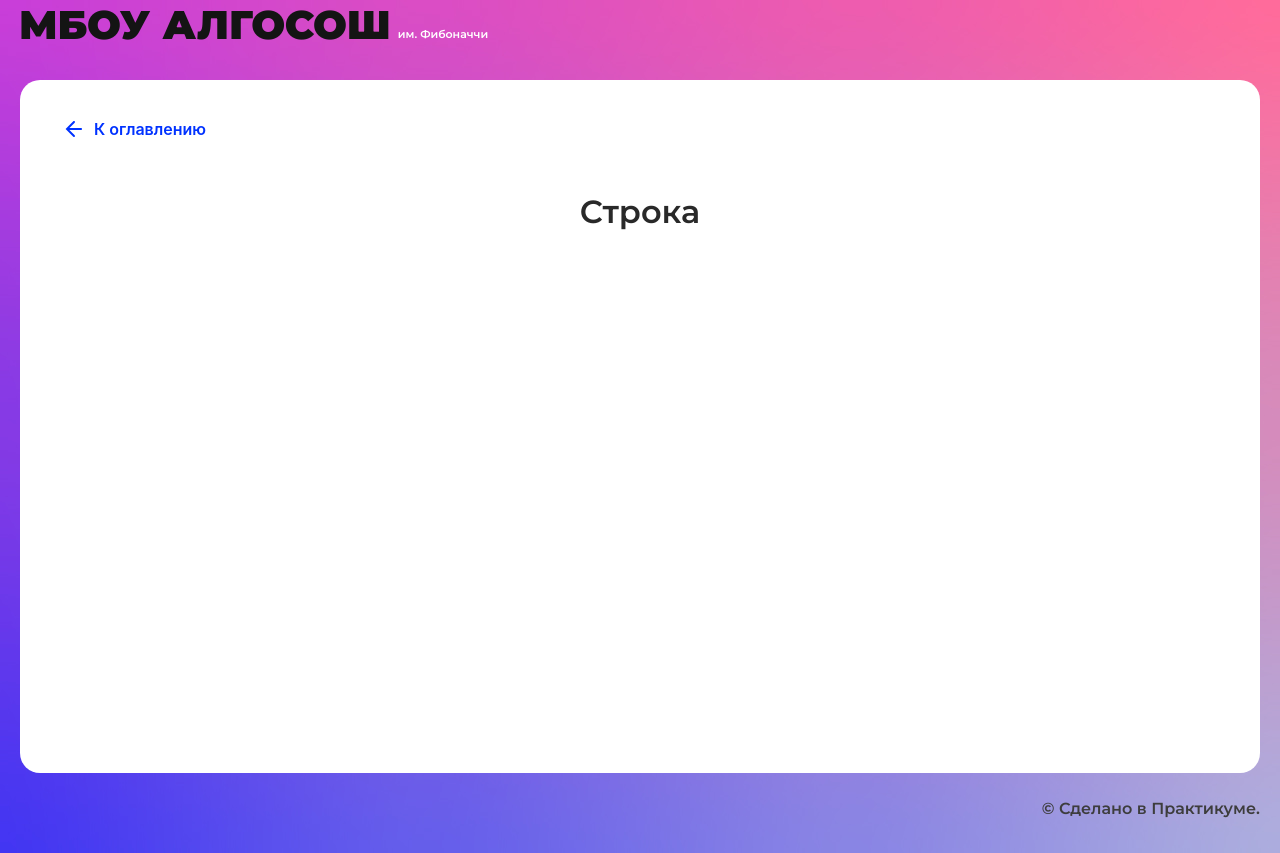
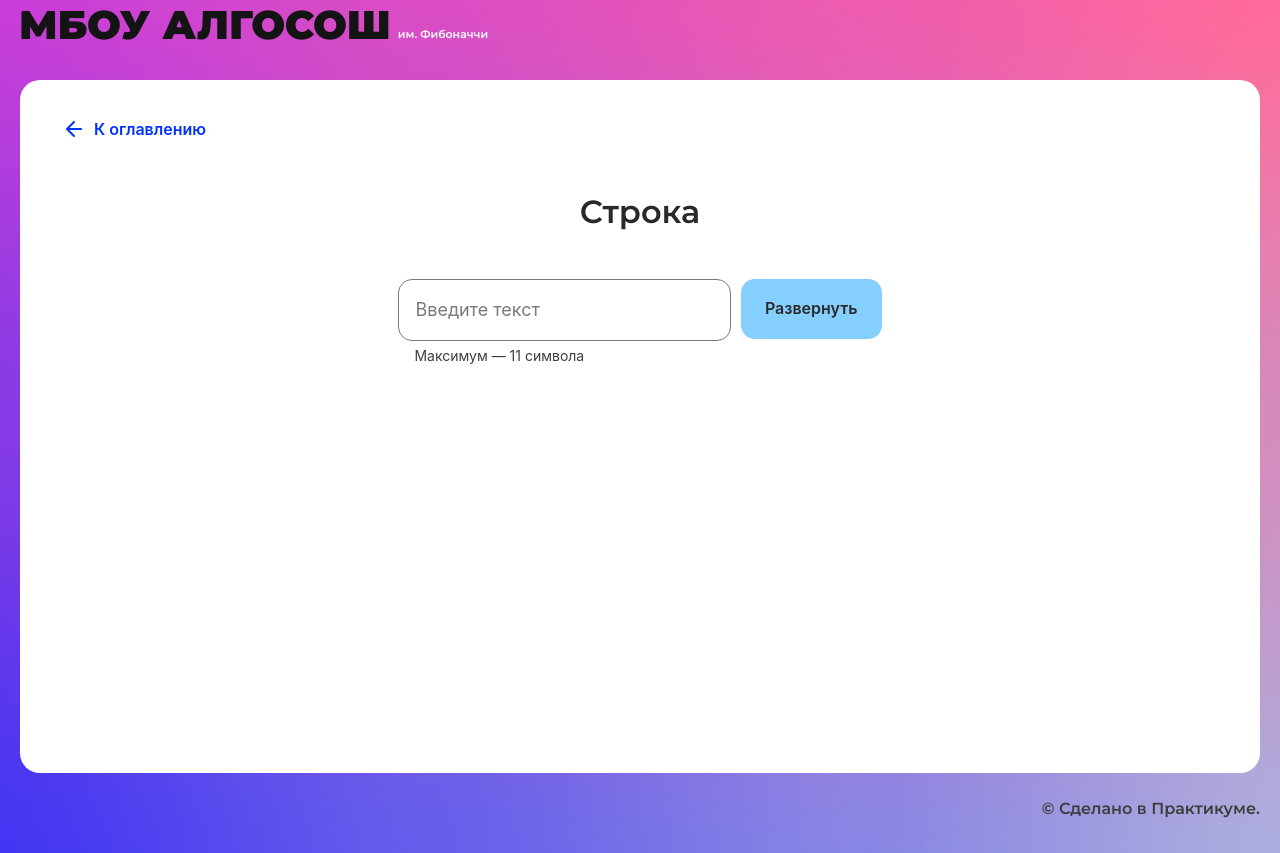
Before and after one commit to MADeit0/algososh, a React (Create React App) app: page /recursion in a window 1280 px wide. Built offline with nearby package versions, Linux system fonts and the light colour scheme.

Commit message:
Создать компонент визуализирующий переворот строки

```diff
--- /dev/null
+++ b/src/components/string/string.module.css
@@ -0,0 +1,27 @@
+.form {
+  display: grid;
+  grid-template-columns: 1fr 1fr min-content 1fr;
+  gap: 10px;
+  grid-template-areas: ". input button .";
+}
+
+.input {
+  grid-area: input;
+}
+
+.button {
+  grid-area: button;
+}
+
+.container {
+  display: flex;
+  flex-direction: row;
+  justify-content: center;
+  gap: 10px;
+  box-sizing: border-box;
+  padding: 10px 10px;
+}
+
+.text_red {
+  background-color: red;
+}
--- a/src/components/string/string.tsx
+++ b/src/components/string/string.tsx
@@ -1,10 +1,58 @@
-import React from "react";
+import React, { useState, ChangeEvent } from "react";
 import { SolutionLayout } from "../ui/solution-layout/solution-layout";
+import styles from "./string.module.css";
+import { Input } from "../ui/input/input";
+import { Button } from "../ui/button/button";
+import { Circle } from "../ui/circle/circle";
+import { reverseString } from "./utils";
+import { ElementStates } from "../../types/element-states";
 
 export const StringComponent: React.FC = () => {
+  const [isSorting, setIsSorting] = useState(false);
+  const [inputValue, setInputValue] = useState<string>("");
+  const [reversedStr, setReversedStr] = useState<string[]>([]);
+  const [circleStates, setCircleStates] = useState<ElementStates[]>([]);
+
+
+  const handleInputChange = (e: ChangeEvent<HTMLInputElement>) => {
+    setInputValue(e.target.value);
+  };
+
+  const handleReverseClick = () => {
+    setIsSorting(true);
+    const initialCircleStates = inputValue.split("").map(() => ElementStates.Default);
+    setCircleStates(initialCircleStates)
+    reverseString(inputValue, setIsSorting, setReversedStr, setCircleStates);
+  };
+
   return (
     <SolutionLayout title="Строка">
-
+      <div className={styles.form}>
+        <Input
+          extraClass={styles.input}
+          isLimitText={true}
+          maxLength={11}
+          onChange={handleInputChange}
+          value={inputValue}
+        />
+        <Button
+          onClick={handleReverseClick}
+          extraClass={styles.button}
+          text="Развернуть"
+          isLoader={isSorting}
+        />
+      </div>
+      <div className={styles.container}>
+        {reversedStr.map((item, index) => {
+          return (
+            <Circle
+              letter={item}
+              key={index}
+              state={circleStates[index]}
+            />
+          );
+        })}
+      </div>
     </SolutionLayout>
   );
 };
--- /dev/null
+++ b/src/components/string/utils.ts
@@ -0,0 +1,94 @@
+import { ElementStates } from "../../types/element-states";
+
+/**
+ *Алгоритм разворота строки
+ *
+ * @export
+ * @param {string} str Входящая строка символов
+ * @param {React.Dispatch<React.SetStateAction<boolean>>} setIsSorting функция React хука хронящая флаг выполнения функции сортировки
+ * @param {React.Dispatch<React.SetStateAction<string[]>>} setReversedStr функция React хука хранящая массив переворачиваемых символов
+ * @param {React.Dispatch<React.SetStateAction<ElementStates[]>>} setCircleStates функция React хука хранящая массив состояния цвета кругов
+ */
+
+export function reverseString(
+  str: string,
+  setIsSorting: React.Dispatch<React.SetStateAction<boolean>>,
+  setReversedStr: React.Dispatch<React.SetStateAction<string[]>>,
+  setCircleStates: React.Dispatch<React.SetStateAction<ElementStates[]>>
+) {
+  // Преобразуем строку в массив символов
+  let arr = str.split("");
+  // Инициализируем переменные для индексов начала и конца подстроки
+  let start = 0;
+  let end = arr.length - 1;
+
+  setReversedStr([...arr]);
+  // Указываем начальное состояние первого и последнего круга
+  setCircleStates((prevCircleStates) => {
+    const newCircleStates = [...prevCircleStates];
+    newCircleStates[start] = newCircleStates[end] = ElementStates.Changing;
+    return newCircleStates;
+  });
+
+  const interval = setInterval(() => {
+    if (start >= end) {
+      // Проверяем, если массив имеет нечетную длину
+      if (start === end) {
+        setCircleStates((prevCircleStates) => {
+          const newCircleStates = [...prevCircleStates];
+          newCircleStates[start] = ElementStates.Modified;
+          return newCircleStates;
+        });
+      }
+      setIsSorting(false);
+      clearInterval(interval);
+      return;
+    }
+
+    // Меняем местами символы
+    swap(arr, start, end);
+
+    // Обновляем состояние массива символов
+    setReversedStr([...arr]);
+
+    // Обновляем состояния кругов
+    setCircleStates((prevState) => [
+      ...prevState.map((_, index) => updateCircleStates(index, start, end)),
+    ]);
+    // Увеличиваем индекс начала и уменьшаем индекс конца
+    start++;
+    end--;
+  }, 1000);
+}
+
+/**
+ *Функция обновления состояния цвета круга
+ *
+ * @param {number} index индекс текущего элемента
+ * @param {number} start индекс элемента справа
+ * @param {number} end индекс элемента слева
+ */
+const updateCircleStates = (
+  index: number,
+  start: number,
+  end: number
+): ElementStates =>
+  index === start || index === end
+    ? ElementStates.Modified // Измененные символы
+    : index === start + 1 || index === end - 1
+    ? ElementStates.Changing // Символы, которые будут переворачиваться на следующем шаге
+    : index < start + 1 || index > end - 1
+    ? ElementStates.Modified // Измененные символы
+    : ElementStates.Default;
+
+/**
+ *Функция меняющая местами символы в массиве
+ *
+ * @param {string[]} arr массив символов
+ * @param {number} firstIndex индекс первого елемента
+ * @param {number} secondIndex индекс второго элемента
+ */
+const swap = (arr: string[], firstIndex: number, secondIndex: number) => {
+
+  [arr[secondIndex], arr[firstIndex]] = [arr[firstIndex],arr[secondIndex]];
+};
```
Also changed, not shown: 2 other files (tests, documents, lock files or other folders).
